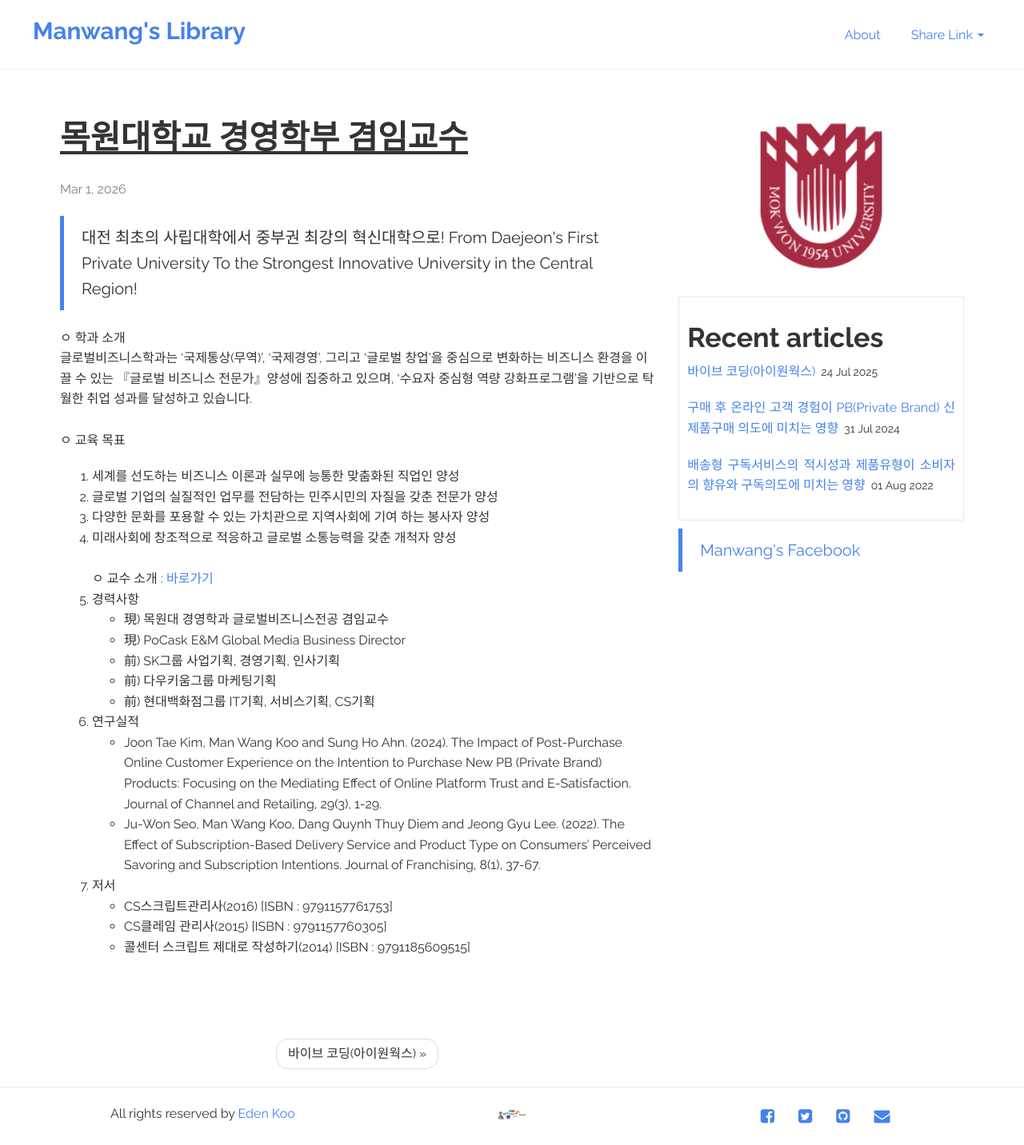
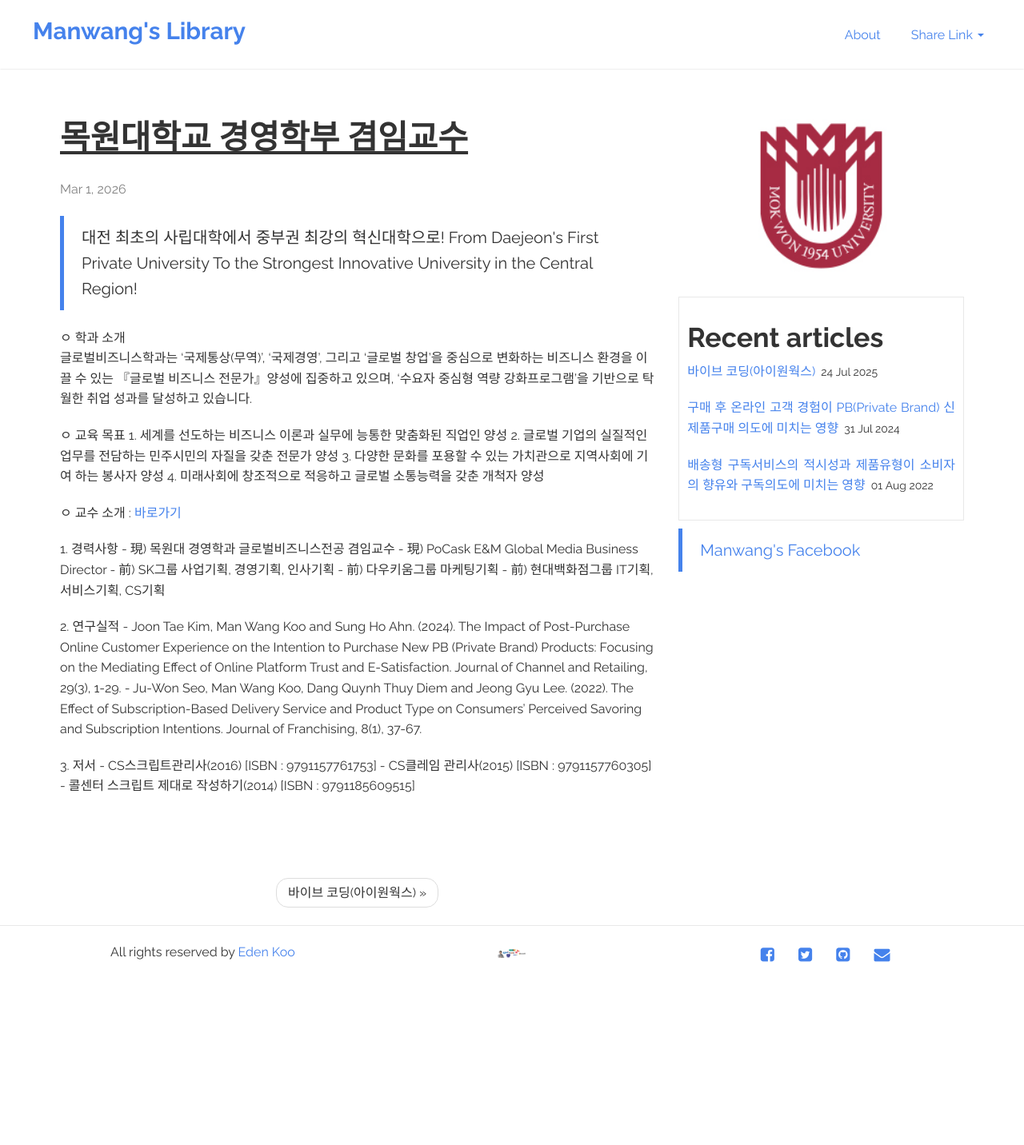
Before and after one commit to PhDmwkoo/phdmwkoo.github.io, a Jekyll site: the page built from _posts/2026-03-01-mokwon.markdown, in a window 1280 px wide. Shown: the whole page at 80% size. Built offline with Jekyll 4.4.1, drawn with Linux system fonts in a browser that asks for light colours; after the commit the page ends 1230 px from its top, so only the background shows below that.

Commit message:
Update 2026-03-01-mokwon.markdown

```diff
--- a/_posts/2026-03-01-mokwon.markdown
+++ b/_posts/2026-03-01-mokwon.markdown
@@ -10,27 +10,27 @@
 To the Strongest Innovative University in the Central Region!
 </blockquote>
 
-
+<p>
 ㅇ 학과 소개<br>
 글로벌비즈니스학과는 ‘국제통상(무역)’, ‘국제경영’, 그리고 ‘글로벌 창업’을 중심으로
 변화하는 비즈니스 환경을 이끌 수 있는 『글로벌 비즈니스 전문가』양성에 집중하고 있으며,
 ‘수요자 중심형 역량 강화프로그램’을 기반으로 탁월한 취업 성과를 달성하고 있습니다.
-<br><br>
+<p>
 ㅇ 교육 목표
 1. 세계를 선도하는 비즈니스 이론과 실무에 능통한 맞춤화된 직업인 양성
 2. 글로벌 기업의 실질적인 업무를 전담하는 민주시민의 자질을 갖춘 전문가 양성
 3. 다양한 문화를 포용할 수 있는 가치관으로 지역사회에 기여 하는 봉사자 양성
 4. 미래사회에 창조적으로 적응하고 글로벌 소통능력을 갖춘 개척자 양성
-<br><br>
+<p>
 ㅇ 교수 소개 : <a href="https://www.mokwon.ac.kr/trade/html/sub02/0201.html">바로가기</a>
-<br>
+<p>
 1. 경력사항
 - 現) 목원대 경영학과 글로벌비즈니스전공 겸임교수
 - 現) PoCask E&M Global Media Business Director
 - 前) SK그룹 사업기획, 경영기획, 인사기획
 - 前) 다우키움그룹 마케팅기획
 - 前) 현대백화점그룹 IT기획, 서비스기획, CS기획
-<br>
+<p>
 2. 연구실적
 - Joon Tae Kim, Man Wang Koo and Sung Ho Ahn. (2024). The Impact of Post-Purchase
 Online Customer Experience on the Intention to Purchase New PB (Private Brand) Products:
@@ -39,7 +39,7 @@
 - Ju-Won Seo, Man Wang Koo, Dang Quynh Thuy Diem and Jeong Gyu Lee. (2022). The
 Effect of Subscription-Based Delivery Service and Product Type on Consumers’ Perceived
 Savoring and Subscription Intentions. Journal of Franchising, 8(1), 37-67.
-<br>
+<p>
 3. 저서
 - CS스크립트관리사(2016) [ISBN : 9791157761753]
 - CS클레임 관리사(2015) [ISBN : 9791157760305]
```
